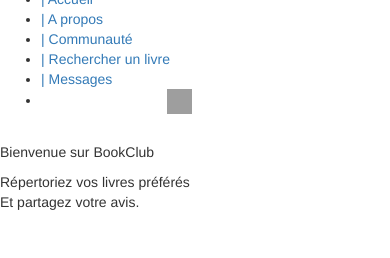
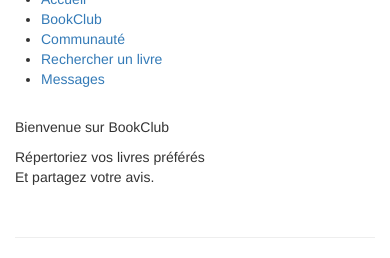
Before and after one commit to IlyanaMegy/BookClub, a PHP site: page /TP/home.php in a window 390 px wide. Shown: the part 322-580 px from the top of the page. Run offline with PHP 8.4, Linux system fonts and the light colour scheme; data that the repository does not hold is empty; a stand-in replaces the project's code that opens the database connection; some libraries are stand-ins or nearby versions; grey boxes are pictures that could not be loaded.

Commit message:
update navbar - to continue

```diff
--- a/php/home.php
+++ b/php/home.php
@@ -44,79 +44,68 @@ include_once('bdd.php');
                <a href="../html/index.html"><img class='logo' src="../logo/logo_lighter.png" alt="BookClub logo" /></a>
             </div>
 
-            <div class="col-xs-0 col-sm-0 col-md-1 col-lg-2 col-xl-2"></div>
+            <div class="col-xs-0 col-sm-0 col-md-0 col-lg-1 col-xl-1"></div>
 
-            <div class="col-xs-11 col-sm-11 col-md-10 col-lg-9 col-xl-9 navbar-collapse" id="navbar_div">
+            <div class="col-xs-11 col-sm-11 col-md-11 col-lg-10 col-xl-10 navbar-collapse" id="navbar_div">
             <!-- liens, celui de la page actuelle est désactivé -->
                <ul class="navbar-nav">
                   <li class="nav-item">
-                     <a class="nav-link disabled link_disable" href="../php/home.php">| Accueil</a>
+                     <a class="nav-link disabled link_disable" href="../php/home.php">Accueil</a>
                   </li>
 
                   <li class="nav-item">
-                     <a class="nav-link link_enable" href="../html/about_us.html">| A propos</a>
+                     <a class="nav-link link_enable" href="../html/about_us.html">BookClub</a>
                   </li>
 
                   <li class="nav-item">
-                     <a class="nav-link link_enable" href="../html/community.html">| Communauté</a>
+                     <a class="nav-link link_enable" href="../html/community.html">Communauté</a>
                   </li>
 
                   <!-- php ici si utilisateur connecté alors redirection vers page profil.php sinon redirection vers page index.html -->
                   <?php if (isset($_SESSION['IS_CONNECTED'])) {?>
                   <li class="nav-item">
-                     <a class="nav-link link_enable" href="profil.php">| Profil</a>
+                     <a class="nav-link link_enable" href="profil.php">Profil</a>
                   </li>
                   <?php }?>
 
                   <li class="nav-item">
-                     <a class="nav-link link_enable" href="../html/form_recherche.html">| Rechercher un livre</a>
+                     <a class="nav-link link_enable" href="../html/form_recherche.html">Rechercher un livre</a>
                   </li>
 
                   <li class="nav-item">
-                     <a class="nav-link link_enable" href="../html/message.html">| Messages</a>
+                     <a class="nav-link link_enable" href="../html/message.html">Messages</a>
                   </li>
 
+                  <?php
+                     if (isset($_SESSION['IS_CONNECTED'])) {
+                        if ($_SESSION['table']  == 'root') {
+
+                  ?>
                      <li class="nav-item dropdown">
                         <a class="nav-link dropdown-toggle" style="color:#d5d54b;padding-left:40%;padding-top:10%;" href="#" id="navbarDropdownMenuLink" data-toggle="dropdown" aria-haspopup="true" aria-expanded="false">
                            <img src="../icons/admin.png" style="height:25px;width:25px;" alt="admin settings">
                         </a>
                         <div class="dropdown-menu drop_style" aria-labelledby="navbarDropdownMenuLink">
-                        <a class="dropdown-item drop_style" href="#">Action</a>
-                        <a class="dropdown-item drop_style" href="#">Another action</a>
-                        <a class="dropdown-item drop_style" href="#">Something else here</a>
+                           <a class="dropdown-item drop_style" href="./moderation_livres.php">Moderation livres</a>
+                           <a class="dropdown-item drop_style" href="./moderation_membres.php">Moderation membres</a>
+                           <a class="dropdown-item drop_style" href="./form_ajout_livres.php">Ajout de livres</a>
                         </div>
                      </li>
+                  <?php
+                        }
+                     }
+                  ?>
                </ul>
             </div>
          </nav>
 
          <!-- Message de bienvenue -->
-         <div class="message_box">
+         <div class="container message_box">
            <p class="welcome">Bienvenue sur BookClub</p>
            <p class="text">Répertoriez vos livres préférés
            <br>Et partagez votre avis.</p>
          </div>
       </div>
-
-
-      <?php /*Liens de moderation[en cours]
-               Probleme :
-               mise en page
-               suppresion d'une colonne dans la bdd
-               */ ?>
-         <?php if (isset($_SESSION['IS_CONNECTED'])) {
-               if ($_SESSION['table']  == 'root') {
-
-         ?>
-         <div id="admliens">
-            <a href="./moderation_livres.php"><button>Moderation livres</button></a>
-            <a href="./moderation_membres.php"><button>Moderation membres</button></a>
-            <a href="./form_ajout_livres.php"><button>Ajout de livres</button></a>
-         </div>
-         <?php }
-               }
-      ?>
-
 
       <!-- le container de la page avec tous les éléments de la page -->
       <div class="container content_box_home">
@@ -339,7 +328,7 @@ include_once('bdd.php');
                            </div>
                         </div>
                         <div class="col-9">
-                           <a style="font-size:small;" class="footer_text" href="mailto:axel.boudeau@ynov.com"> axel.boudeau@ynov.com </a>
+                           <a style="font-size:small;" class="footer_text" href="mailto:ilyana.megy@ynov.com"> ilyana.megy@ynov.com </a>
                         </div>
                      </div>
                   </li>
```
Lines whose indentation alone changed are shown as unchanged.
